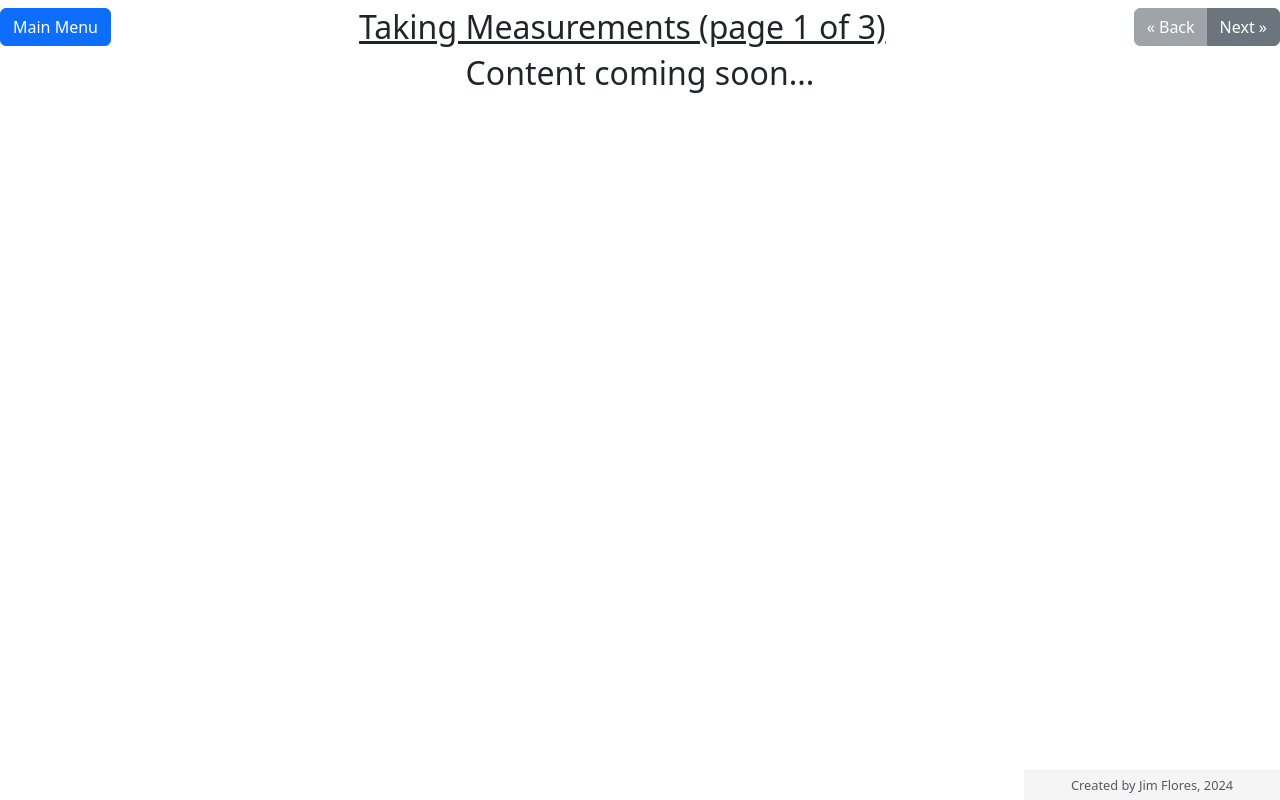
After one commit to jimflores5/Measurement, a Flask app: page /measuring/1 in a window 1280 px wide. The commit adds this page. Run offline with Flask 3, Linux system fonts and the light colour scheme.

Commit message:
Updated index page to add tutorial buttons. Also added new tutorial page templates.

```diff
--- a/main.py
+++ b/main.py
@@ -95,6 +95,32 @@ def index():
     session['num_correct'] = 0
     return render_template('index.html',title='Measurement Practice')
 
+@app.route('/accuracy_vs_precision/<page>', methods=['POST', 'GET'])
+def accuracy(page):
+    page_title = 'Accuracy vs. Precision'
+    num_pages = 4
+    template_name = 'accuracy_vs_precision'
+    page = int(page)
+    if request.method == 'POST':
+        pass
+    else:
+        subheading = 'Content coming soon...'
+    return render_template('accuracy_vs_precision.html',title='Accuracy vs. Precision', page = page, page_title = page_title,
+            num_pages = num_pages, template = template_name, subheading = subheading)
+
+@app.route('/measuring/<page>', methods=['POST', 'GET'])
+def measuring(page):
+    page_title = 'Taking Measurements'
+    num_pages = 3
+    template_name = 'measuring'
+    page = int(page)
+    if request.method == 'POST':
+        pass
+    else:
+        subheading = 'Content coming soon...'
+    return render_template('measuring.html',title='Taking Measurements', page = page, page_title = page_title,
+            num_pages = num_pages, template = template_name, subheading = subheading)
+
 @app.route('/measurement_practice', methods=['POST', 'GET'])
 def measurement():
     if request.method == 'POST':
--- a/static/style.css
+++ b/static/style.css
@@ -1,6 +1,10 @@
 
 .button-list-heading {
     font-size: 1.9vw;
+}
+
+.button-margin {
+    margin: 1%;
 }
 
 .main-heading {
@@ -61,7 +65,7 @@
 
 .subheading {
     font-size: 1.9vw;
-    color: brown;
+    color: black;
 }
 
 .record {
--- /dev/null
+++ b/templates/measuring.html
@@ -0,0 +1,9 @@
+{% extends "tutorials_base.html" %}
+
+{% block content %}
+    <section class="container wrapper text-center">
+        <section class="row">
+            <h2>Content coming soon...</h2>
+        </section>
+    </section>
+{% endblock %}
--- /dev/null
+++ b/templates/tutorials_base.html
@@ -0,0 +1,49 @@
+<!DOCTYPE html>
+<html>
+    <head>
+        <meta charset="utf-8">
+        <meta name="viewport" content="width=device-width, initial-scale=1, shrink-to-fit=no">
+        <title>{{title}}</title>
+        <!-- Bootstrap 5.3 compiled and minified CSS -->
+        <link href="https://cdn.jsdelivr.net/npm/bootstrap@5.3.3/dist/css/bootstrap.min.css" rel="stylesheet" integrity="sha384-QWTKZyjpPEjISv5WaRU9OFeRpok6YctnYmDr5pNlyT2bRjXh0JMhjY6hW+ALEwIH" crossorigin="anonymous">
+        <script src="https://cdn.jsdelivr.net/npm/bootstrap@5.3.3/dist/js/bootstrap.bundle.min.js" integrity="sha384-YvpcrYf0tY3lHB60NNkmXc5s9fDVZLESaAA55NDzOxhy9GkcIdslK1eN7N6jIeHz" crossorigin="anonymous"></script>
+        <!-- User-defined CSS -->
+        <link rel="stylesheet" type="text/css" href="{{ url_for('static', filename='style.css') }}">
+        <style></style>
+    </head>
+
+    <body>
+        <navbar class="btn-toolbar justify-content-between mt-2" role="toolbar">
+            <section class="ml-3">
+                <a class="btn btn-primary" href="/" role="button">Main Menu</a>
+            </section>
+            <section class = 'wrapper text-center'>
+                <h1 class="main-heading">{{page_title}} (page {{page}} of {{num_pages}})</h1>
+            </section>
+            <section class="mr-3" role="group">
+                <div class="btn-group" role="group">
+                    {% if page == 1 %}
+                        <button type="button" class="btn btn-secondary mr-2" disabled>&laquo; Back</button>
+                    {% else %}
+                        <a class="btn btn-secondary mr-2" href="/{{template}}/{{page-1}}" role="button">&laquo; Back</a>
+                    {% endif %}
+                    {% if page == num_pages %}
+                        <button type="button" class="btn btn-secondary mr-2" disabled>Next &raquo;</button>
+                    {% else %}
+                        <a class="btn btn-secondary mr-2" href="/{{template}}/{{page+1}}" role="button">Next &raquo;</a>
+                    {% endif %}
+                </div>
+            </section>
+        </navbar>
+        {% block content %}
+        {% endblock %}
+        <!-- Bootstrap 5.3 compiled and minified JavaScript -->
+        <script src="https://cdn.jsdelivr.net/npm/@popperjs/core@2.9.2/dist/umd/popper.min.js" integrity="sha384-IQsoLXl5PILFhosVNubq5LC7Qb9DXgDA9i+tQ8Zj3iwWAwPtgFTxbJ8NT4GN1R8p" crossorigin="anonymous"></script>
+        <script src="https://cdn.jsdelivr.net/npm/bootstrap@5.0.2/dist/js/bootstrap.min.js" integrity="sha384-cVKIPhGWiC2Al4u+LWgxfKTRIcfu0JTxR+EQDz/bgldoEyl4H0zUF0QKbrJ0EcQF" crossorigin="anonymous"></script>
+        <footer class="footer">
+            <div class="container wrapper text-center">
+                <span class="text-muted">Created by Jim Flores, 2024</span>
+            </div>
+        </footer>
+    </body>
+</html>
```
Also changed, not shown: templates/accuracy_vs_precision.html (added, +9 -0 lines), templates/index.html (+6 -9 lines).
